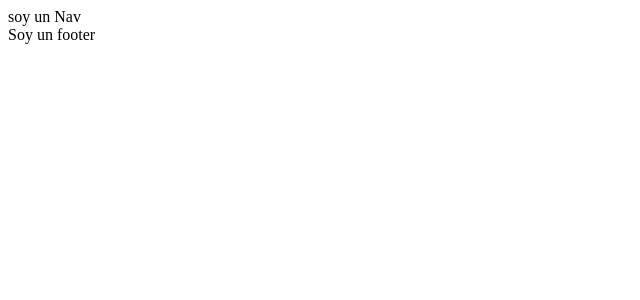
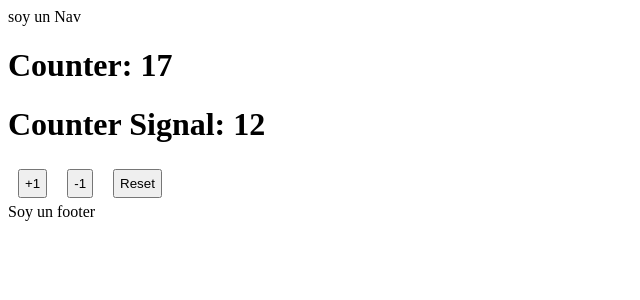
Before and after one commit to sami-sopas/Angular-Stuff, an Angular app in the folder 02-bases/: page /counter in a window 1280 px wide. Before the commit this address led to /. Shown: the top 300 px of the page, without its empty margins (0-640 px from the left). Built offline with nearby package versions, Linux system fonts and the light colour scheme.

Commit message:
Signals & zoneless introduction

```diff
--- a/02-bases/src/app/app.routes.ts
+++ b/02-bases/src/app/app.routes.ts
@@ -3,7 +3,7 @@ import { CounterComponent } from './pages/counter/counter.component';
 
 export const routes: Routes = [
   {
-    path: '',
+    path: 'counter',
     component: CounterComponent
   }
 ];
--- a/02-bases/src/app/pages/counter/counter.component.html
+++ b/02-bases/src/app/pages/counter/counter.component.html
@@ -1,4 +1,6 @@
     <h1>Counter: {{ counter }}</h1>
+    <h1>Counter Signal: {{ counterSignal() }}</h1>
+
     <button (click)="increaseByOne(1)">+1</button>
     <button (click)="increaseByOne(-1)">-1</button>
     <button (click)="resetCounter()">Reset</button>
--- a/02-bases/src/app/pages/counter/counter.component.ts
+++ b/02-bases/src/app/pages/counter/counter.component.ts
@@ -1,4 +1,4 @@
-import { Component } from "@angular/core";
+import { ChangeDetectionStrategy, Component, signal } from "@angular/core";
 
 @Component({
   templateUrl: './counter.component.html',
@@ -7,22 +7,28 @@ import { Component } from "@angular/core";
     padding: 5px;
     margin: 5px 10px;
     width: 75px:
-  }`
+  }`,
+  //changeDetection: ChangeDetectionStrategy.OnPush //(Indica que no usare ZoneJs)
 })
 export class CounterComponent {
   counter = 15;
+  counterSignal = signal(10);
+
+  constructor(){
+    setInterval(() => {
+      //this.counter += 1;
+      this.increaseByOne(1);
+      console.log('Tick');
+    },2000);
+  }
 
   increaseByOne(value: number) {
-    console.log(value)
-    if(value > 0){
-      this.counter += value;
-    }
-    else{
-      this.counter -= Math.abs(value);
-    }
+    this.counter += value;
+    this.counterSignal.update( (currentValue) => currentValue + value);
   }
 
   resetCounter(){
     this.counter = 0;
+    this,this.counterSignal.set(0);
   }
 }
```
